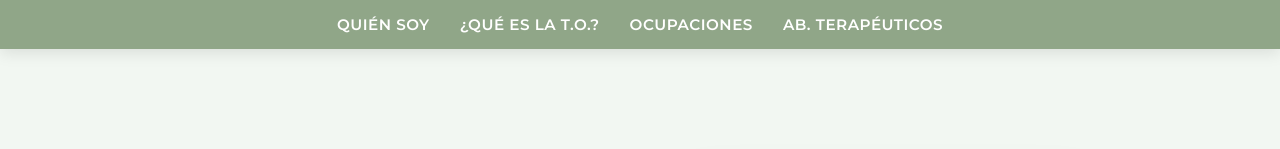
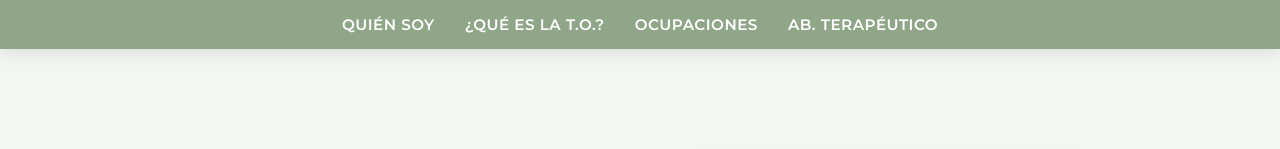
Before and after one commit to Rafasanna/Portfolio-Ma.-Azul-Sanna, a Next.js app: page / in a window 1280 px wide. Shown: the top 149 px of the page. Built offline with nearby package versions, Linux system fonts and the light colour scheme.

Commit message:
Mejoras 2

```diff
--- a/src/app/page.js
+++ b/src/app/page.js
@@ -46,7 +46,7 @@ export default function Home() {
           <a href="#quien-soy" className={styles.navItem}>Quién soy</a>
           <a href="#que-es" className={styles.navItem}>¿Qué es la T.O.?</a>
           <a href="#ocupaciones" className={styles.navItem}>Ocupaciones</a>
-          <a href="#rehabilitacion" className={styles.navItem}>Ab. Terapéuticos</a>
+          <a href="#rehabilitacion" className={styles.navItem}>Ab. Terapéutico</a>
         </div>
       </nav>
 
```
